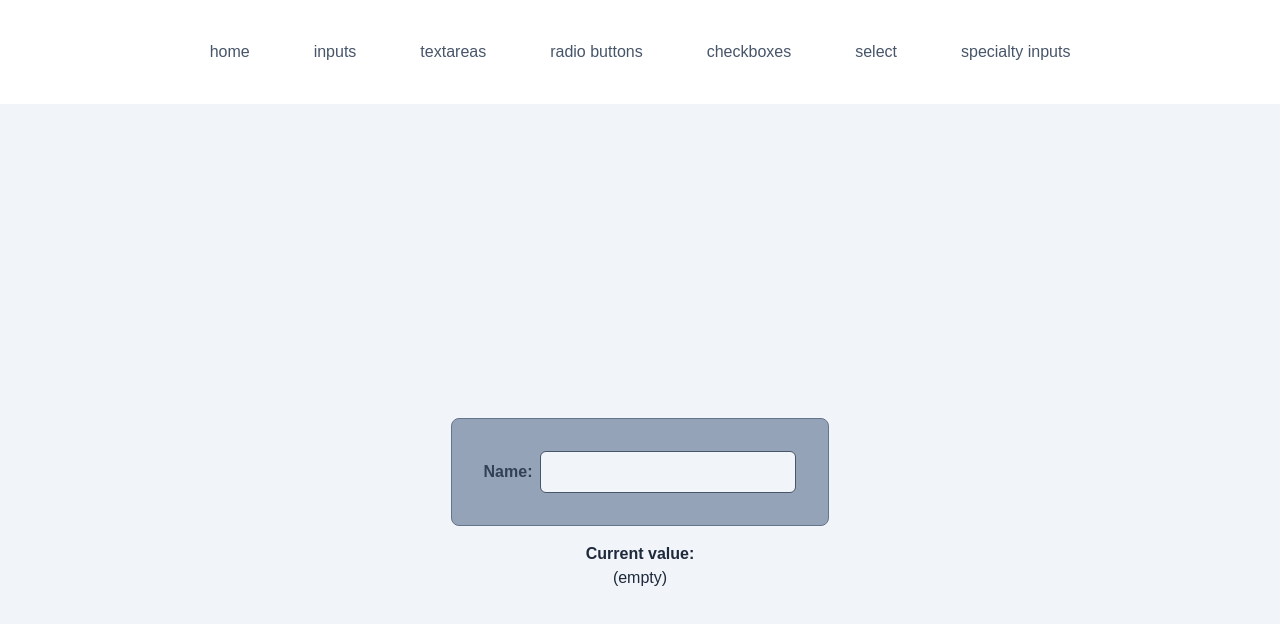
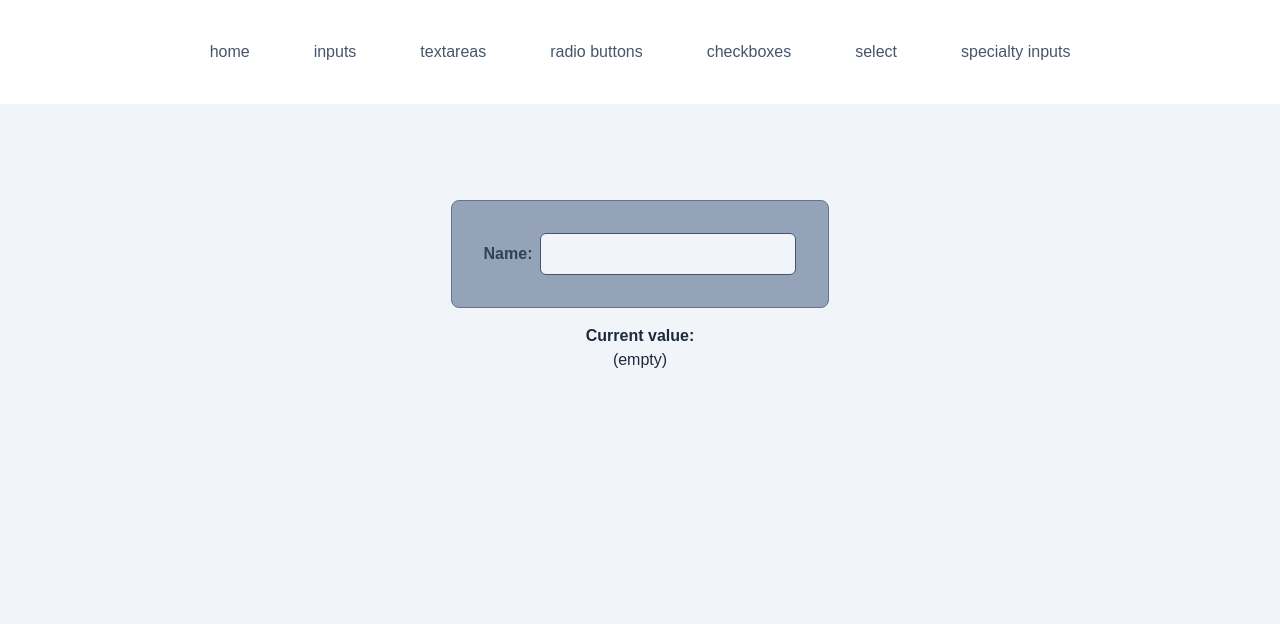
Before and after one commit to midcenturydude7/nextjs-framer-motion-forms, a Next.js app: page /inputs in a window 1280 px wide. Shown: the top 624 px of the page. Built offline with nearby package versions, Linux system fonts and the light colour scheme; a web font is replaced by a local one.

Commit message:
Updated styles and created textareas route

```diff
--- a/app/inputs/page.tsx
+++ b/app/inputs/page.tsx
@@ -2,7 +2,7 @@ import Inputs from "./components/Inputs";
 
 export default function page() {
   return (
-    <div className="flex min-h-screen items-center justify-center bg-slate-100">
+    <div className="flex min-h-screen items-start justify-center bg-slate-100 py-24">
       <Inputs />
     </div>
   );
--- /dev/null
+++ b/app/textareas/page.tsx
@@ -0,0 +1,9 @@
+import React from "react";
+
+export default function page() {
+  return (
+    <div className="flex min-h-screen flex-col items-center justify-between p-24">
+      Fun with textareas
+    </div>
+  );
+}
```
